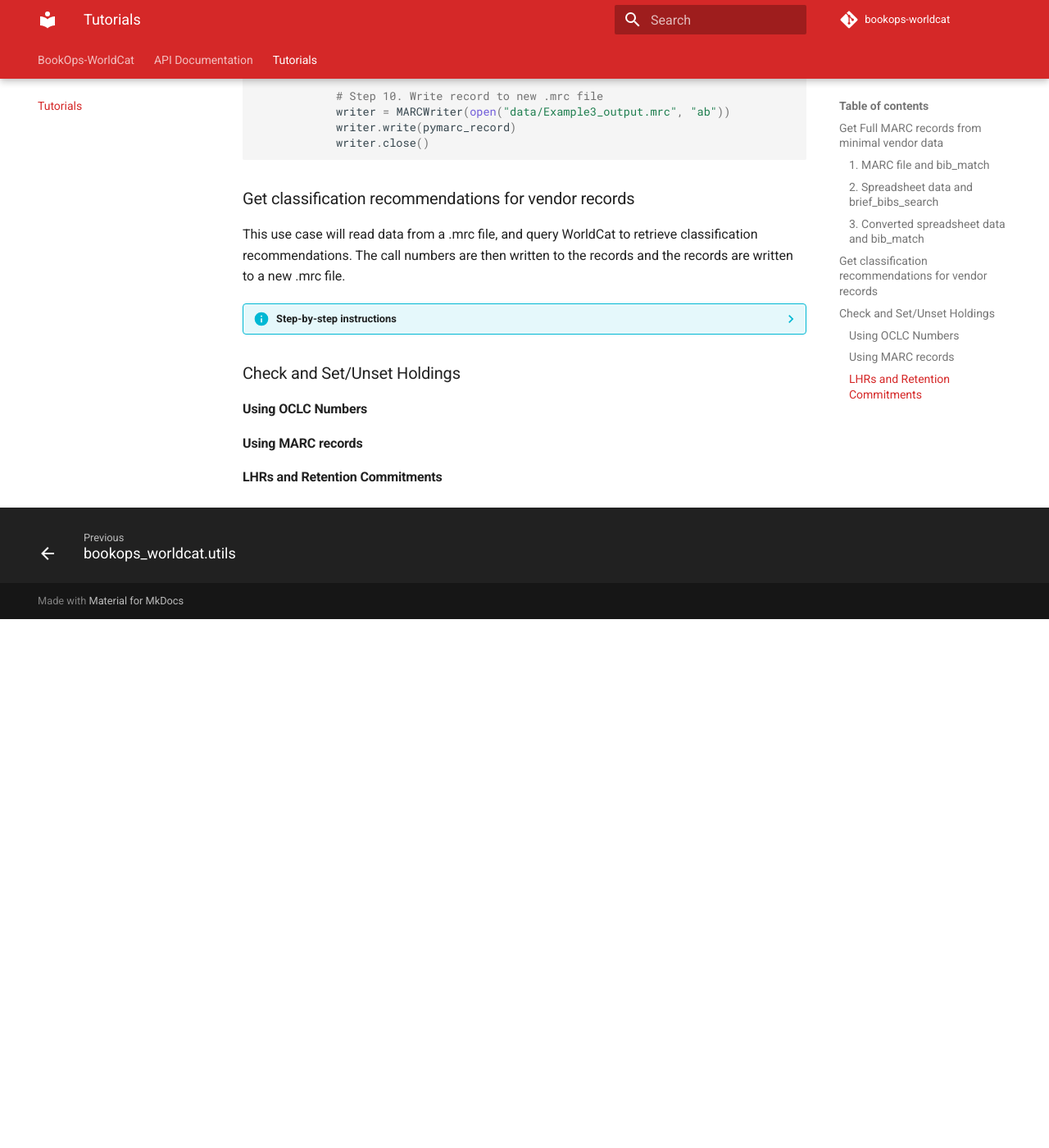
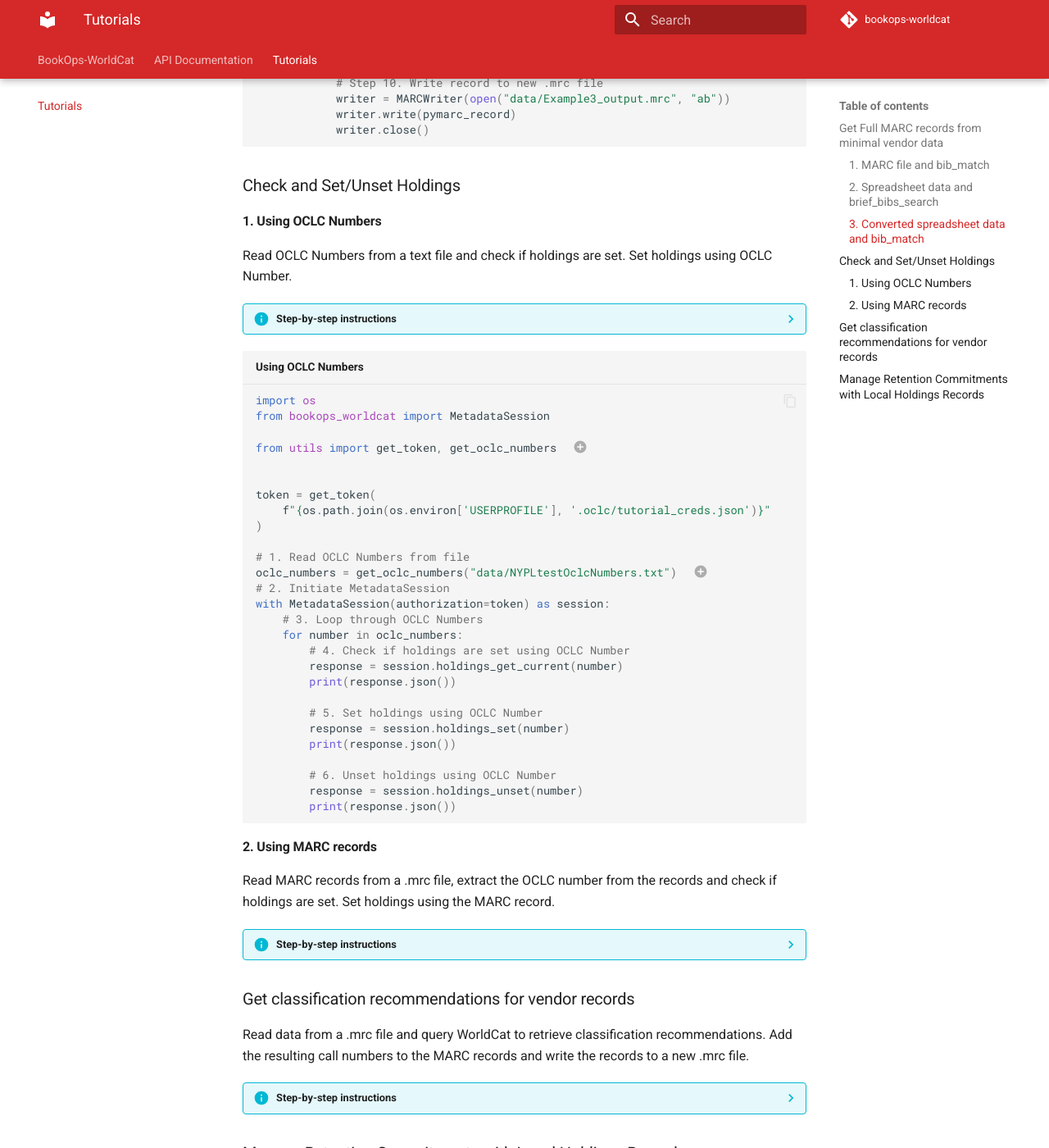
Before and after one commit to BookOps-CAT/bookops-worldcat, an MkDocs documentation site: the page built from docs/tutorials.md, in a window 1280 px wide and 1400 px high, scrolled down 4996 px. Shown: the whole window at 82% size. Built offline with MkDocs 1.6.1 and Material for MkDocs 9.7.7, drawn with Linux system fonts in a browser that asks for light colours; comment, search, counter and statistics services are not loaded; the version menu is left out; before the commit the page ends 5751 px from its top, so only the background shows below that; some of the changed text lies outside the part shown.

Commit message:
Updated Full MARC reocrds use case

````diff
--- a/docs/tutorials.md
+++ b/docs/tutorials.md
@@ -1,10 +1,8 @@
 # Tutorials
-The following tutorials are based on use cases in which a cataloger or metadata librarian may choose to employ bookops-worldcat in their day-to-day work. The code
-
-Depending on the example, the code may also employ [pymarc](https://pymarc.readthedocs.io/en/latest/), and/or modules from the Python standard library. All modules or libraries used in an example will be listed as imports at the top of the code snippet.
+The following tutorials illustrate how bookops-worldcat can be used for specific use cases in technical services workflows. These examples use [pymarc](https://pymarc.readthedocs.io/en/latest/) and modules from the Python standard library in addition to bookops-worldcat. All modules or libraries used in an example are be listed as imports at the top of the code snippet.
 
 ??? note "Tutorial helper functions"
-    All sections of this tutorial use the following helper functions:
+    This tutorial uses the following helper functions:
 
     === "get_token"
 
@@ -60,10 +58,10 @@
 ### Get Full MARC records from minimal vendor data
 This use case shows how to use vendor data to query WorldCat and retrieve full bibliographic records. The resulting records are saved to a new file.
 
-Three possible approaches:
+Three different approaches:
 
-1. Given MARC records in a .mrc file, query WorldCat using the `bib_match` method.
-2. Given vendor data in a spreadsheet, form queries using the vendor data and query WorldCat using the `brief_bibs_search` method. Then retrieve full MARC records with the `bib_get` method.
+1. Given MARC records, query WorldCat using the `bib_match` method.
+2. Given vendor data in a spreadsheet, form queries using the vendor data and query WorldCat using the `brief_bibs_search` method. Retrieve full MARC records using the resulting OCLC Numbers with the `bib_get` method.
 3. Given vendor data in a spreadsheet, create generate MARC21 records and query WorldCat with these records using the `bib_match` method.
 
 #### 1. MARC file and bib_match
@@ -137,16 +135,16 @@
 3. Change MARC tag for EOD (or add additional fields) based on local practices
 
 #### 2. Spreadsheet data and brief_bibs_search
-Using data provided in a spreadsheet and `/search/brief-bibs/` endpoint
+Search for records using data provided in a spreadsheet and `/search/brief-bibs/` endpoint. Retrieve full MARC records with the resulting OCLC numbers.
 
 ??? info "Step-by-step instructions"
     This example uses the following steps. These steps are noted using in-line comments in the code:
 
       1. Initiate `MetadataSession`
       2. Read data from spreadsheet
-      3. Form query using data from spreadsheet. Use `brief_bibs_search` and whatever data is available: title, author, pub date, ISBN, etc.
-      5. Parse response and identify OCLC Numbers to use to retrieve records
-      6. Retrieve full MARC records
+      3. Form query using data from spreadsheet. Use `brief_bibs_search` and provided data: title, author, pub date, ISBN, etc.
+      4. Parse response and identify OCLC Numbers to use to retrieve records
+      5. Retrieve full MARC records
 
 ```python title="Spreadsheet data and brief_bibs_search"
 from bookops_worldcat import MetadataSession
@@ -171,8 +169,8 @@
         # Step 3. Iterate through each row in spreadsheet
         for row in reader:
 
-            # Step 4. Form query using spreadsheet data. Use brief_bibs_search
-            # and whatever data is available: title, author, pub date, ISBN, etc.
+            # Step 4. Form query using spreadsheet data including title, author, pub
+            # date, and ISBN. Use brief_bibs_search search for records.
             brief_bib_response = session.brief_bibs_search(
                 q=f"ti:{row[0]} AND au:{row[1]} AND bn:{row[2]}",
                 inCatalogLanguage="eng",
@@ -219,13 +217,13 @@
 5. 949$p is the item price
 
 #### 3. Converted spreadsheet data and bib_match
-Converting data from spreadsheet into .mrc file and, using /bibs/match endpoint, retrieve records, add local fields, and save records to new file
+Convert data from spreadsheet into MARC records and match records using /bibs/match endpoint. Retrieve resulting records, add local fields, and save records to new file.
 
 ??? info "Step-by-step instructions"
     This example uses the following steps. These steps are noted using in-line comments in the code:
 
       1. Initiate MetadataSession
-      2.  Read data from spreadsheet
+      2. Read data from spreadsheet
       3. Iterate through each row in spreadsheet
       4. Create record from row of spreadsheet data
       5. Match record using bib_match
@@ -334,9 +332,55 @@
 9. Add the barcode from the spreadsheet
 10. Add the price from the spreadsheet
 
+### Check and Set/Unset Holdings
+#### 1. Using OCLC Numbers
+Read OCLC Numbers from a text file and check if holdings are set. Set holdings using OCLC Number.
 
-### Get classification recommendations for vendor records
-This use case will read data from a .mrc file, and query WorldCat to retrieve classification recommendations. The call numbers are then written to the records and the records are written to a new .mrc file.
+??? info "Step-by-step instructions"
+    This example uses the following steps. These steps are noted using in-line comments in the code:
+
+      1. Read OCLC Numbers from file
+      2. Initiate MetadataSession
+      3. Loop through OCLC Numbers
+      4. Check if holdings are set using OCLC Number
+      5. Set holdings using OCLC Number
+      6. Unset holdings using OCLC Number
+
+```python title="Using OCLC Numbers"
+import os
+from bookops_worldcat import MetadataSession
+
+from utils import get_token, get_oclc_numbers  # (1)!
+
+
+token = get_token(
+    f"{os.path.join(os.environ['USERPROFILE'], '.oclc/tutorial_creds.json')}"
+)
+
+# 1. Read OCLC Numbers from file
+oclc_numbers = get_oclc_numbers("data/NYPLtestOclcNumbers.txt")  # (2)!
+# 2. Initiate MetadataSession
+with MetadataSession(authorization=token) as session:
+    # 3. Loop through OCLC Numbers
+    for number in oclc_numbers:
+        # 4. Check if holdings are set using OCLC Number
+        response = session.holdings_get_current(number)
+        print(response.json())
+
+        # 5. Set holdings using OCLC Number
+        response = session.holdings_set(number)
+        print(response.json())
+
+        # 6. Unset holdings using OCLC Number
+        response = session.holdings_unset(number)
+        print(response.json())
+```
+
+1. The helper functions, `get_token` and `get_oclc_numbers`, are mentioned at the top of this page. In this example we are importing them from another module, `utils.py`
+2. Enter the name of the .txt file with your OCLC numbers here.
+
+#### 2. Using MARC records
+Read MARC records from a .mrc file, extract the OCLC number from the records and check if holdings are set. Set holdings using the MARC record.
 
 ??? info "Step-by-step instructions"
     This example uses the following steps. These steps are noted using in-line comments in the code:
@@ -344,9 +388,12 @@
       1. Initiate MetadataSession
 
 
-### Check and Set/Unset Holdings
-#### Using OCLC Numbers
+### Get classification recommendations for vendor records
+Read data from a .mrc file and query WorldCat to retrieve classification recommendations. Add the resulting call numbers to the MARC records and write the records to a new .mrc file.
 
-#### Using MARC records
+??? info "Step-by-step instructions"
+    This example uses the following steps. These steps are noted using in-line comments in the code:
 
-#### LHRs and Retention Commitments
+      1. Initiate MetadataSession
+
+### Manage Retention Commitments with Local Holdings Records
````
